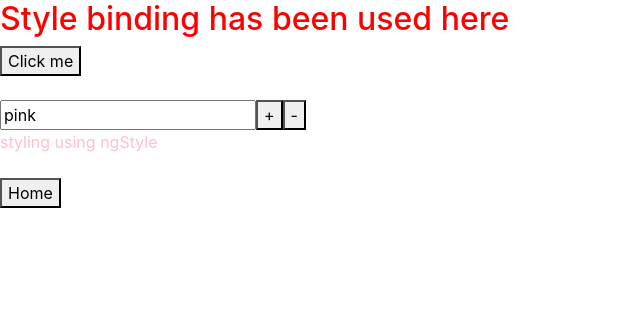
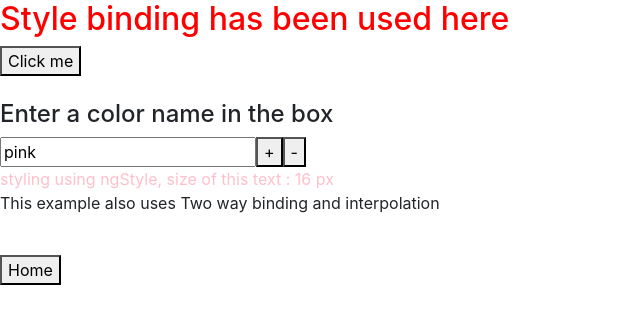
Before and after one commit to Surja1997/angular-fundas, an Angular app: page /ngStyle in a window 1280 px wide. Shown: the top 324 px of the page, without its empty margins (0-640 px from the left). Built offline with nearby package versions, Linux system fonts and the light colour scheme.

Commit message:
added ng Style directive

```diff
--- a/src/app/landing-page/landing-page.component.html
+++ b/src/app/landing-page/landing-page.component.html
@@ -1,4 +1,8 @@
+<h3>Predefined directives</h3>
 <button type="button" routerLink="/ngIf">ngIf directive</button>
 <button type="button" routerLink="/ngFor">ngFor directive</button>
 <button type="button" routerLink="/ngClass">ngClass directive</button>
 <button type="button" routerLink="/ngStyle">ngStyle directive</button>
+<br>
+<br>
+<h3>Data binding types</h3>
--- a/src/app/ng-style-directive/ng-style-directive.component.html
+++ b/src/app/ng-style-directive/ng-style-directive.component.html
@@ -6,14 +6,15 @@
 <!--
 <h3 [ngStyle]="styleClasses">Here ngStyle directive has been used</h3>
 <button type="button" (click)="clickStatus=!clickStatus">ngStyle change</button> -->
-
+<h4>Enter a color name in the box</h4>
 <input [(ngModel)]="color" />
 <button (click)="size = size + 1">+</button>
 <button (click)="size = size - 1">-</button>
 
 <div [ngStyle]="{'color': color, 'font-size': size + 'px'}">
-    styling using ngStyle
+    styling using ngStyle, size of this text : {{size}} px
 </div>
+<p>This example also uses Two way binding and interpolation</p>
 
 <br>
 
```
